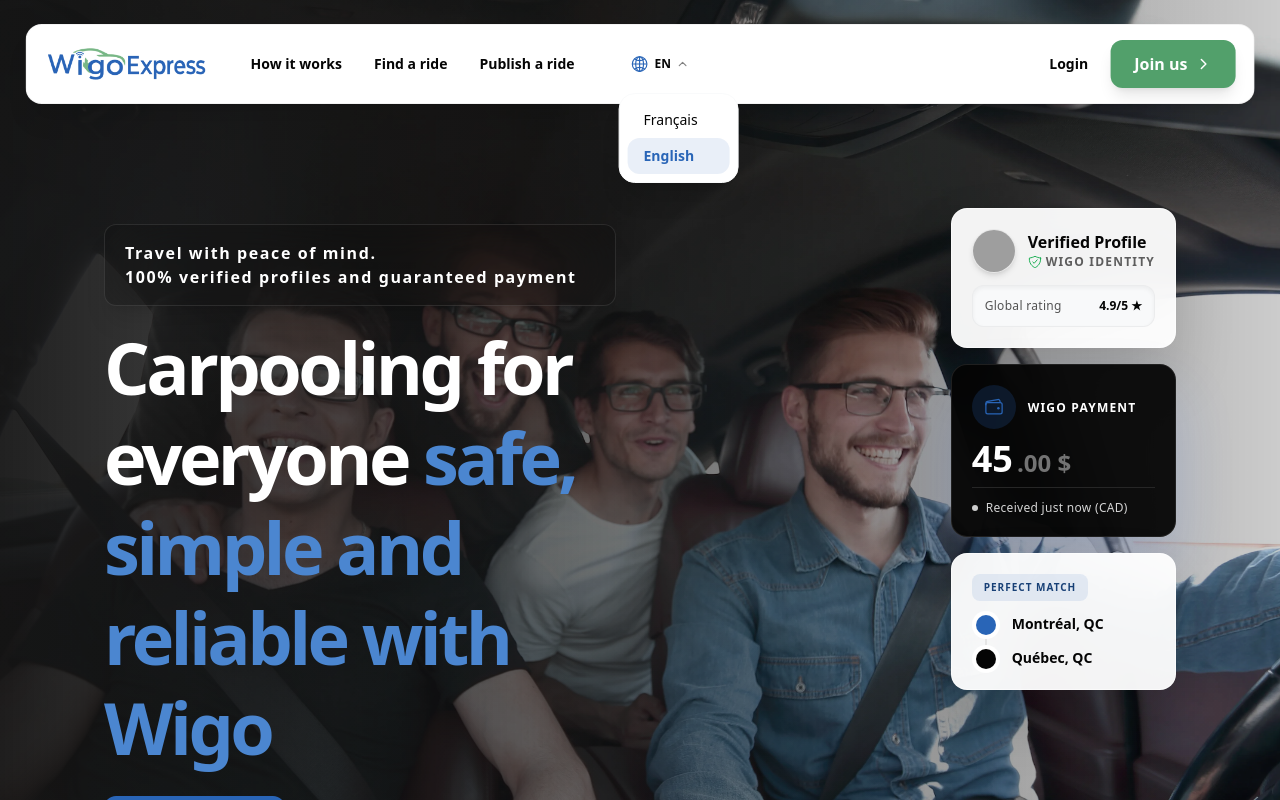
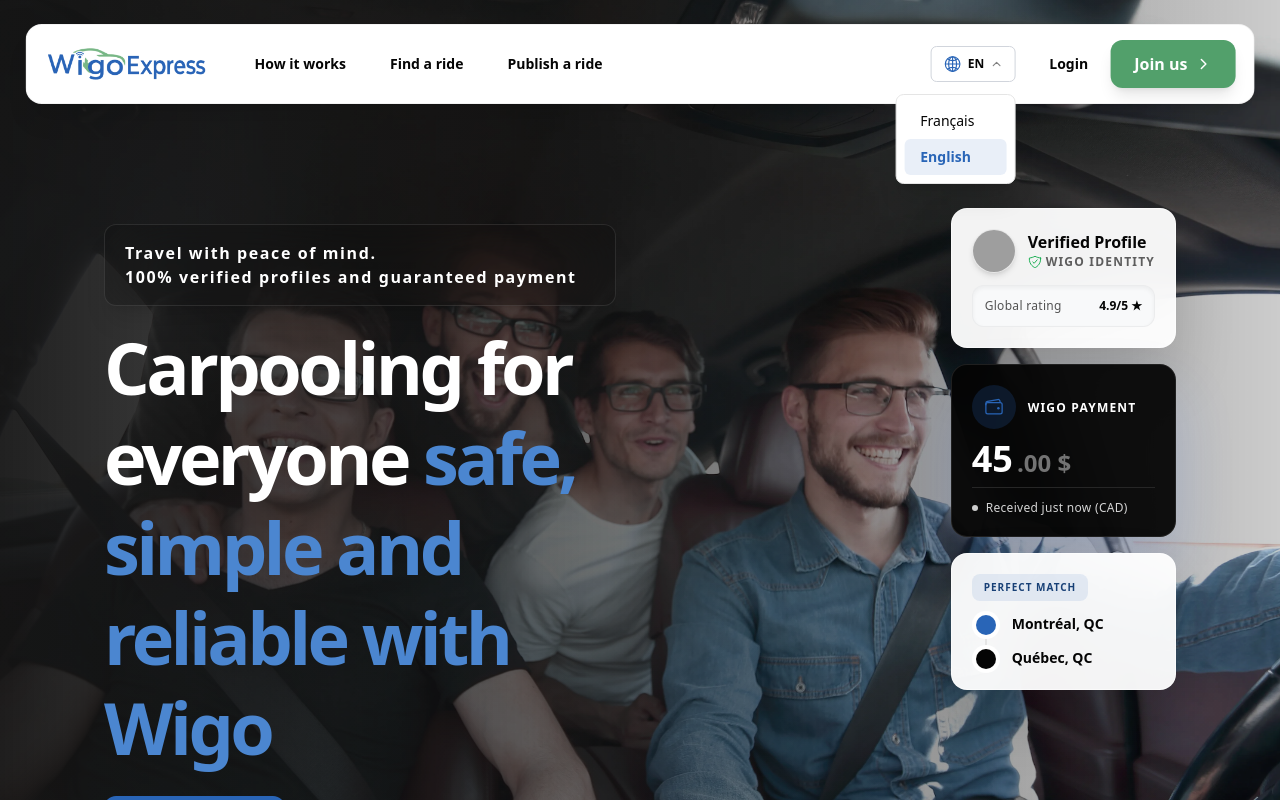
Before and after one commit to artsiders/wigo-express, a Next.js app: page /en in a window 1280 px wide. Both pictures are taken after a click on the button "EN". Shown: the top 800 px of the page. Built offline with nearby package versions, Linux system fonts and the light colour scheme; no server answers; grey boxes are pictures that could not be loaded.

Commit message:
Refactor Navbar and remove unused animation code from HeroSection for improved styling and performance
- Updated Navbar styles for better spacing and hover effects.
- Removed floating UI cards animation code from HeroSection to streamline functionality.

```diff
--- a/components/Navbar.tsx
+++ b/components/Navbar.tsx
@@ -126,33 +126,36 @@ export default function Navbar() {
             </Link>
 
             {/* DESKTOP NAV */}
-            <div className="hidden lg:flex gap-1 xl:gap-2 items-center text-sm font-bold text-dark-800">
+            <div className="hidden lg:flex gap-2 xl:gap-3 items-center text-sm font-bold text-dark-800">
               <Link
                 href="/#comment-ca-marche"
-                className="hover:text-primary text-dark font-bold transition-all px-3 py-2 rounded-xl hover:bg-primary/5"
+                className="hover:text-primary text-dark font-bold transition-all px-4 py-2 rounded-xl hover:border-primary/50 hover:bg-primary/5 bg-white/50"
               >
                 {t("howItWorks")}
               </Link>
               <Link
                 href="/search?searchOpen=true"
-                className="hover:text-primary text-dark font-bold transition-all px-3 py-2 rounded-xl hover:bg-primary/5"
+                className="hover:text-primary text-dark font-bold transition-all px-4 py-2 rounded-xl hover:border-primary/50 hover:bg-primary/5 bg-white/50"
               >
                 {tCommon("searchRide")}
               </Link>
               <Link
                 href="/offer"
-                className="hover:text-primary text-dark font-bold transition-all px-3 py-2 rounded-xl hover:bg-primary/5"
+                className="hover:text-primary text-dark font-bold transition-all px-4 py-2 rounded-xl hover:border-primary/50 hover:bg-primary/5 bg-white/50"
               >
                 {tCommon("offerRide")}
               </Link>
             </div>
+          </div>
 
+          {/* RIGHT SECTION (Auth/Profile + Burger) */}
+          <div className="flex items-center h-full gap-2 md:gap-3">
             {/* LANGUE */}
             <div className="relative hidden lg:block" ref={dropdownRef}>
               <button
                 onClick={() => setLangOpen(!langOpen)}
                 disabled={isPending}
-                className="flex items-center gap-1.5 px-3 py-2 rounded-xl hover:bg-primary/5 text-dark text-xs font-bold uppercase transition-all disabled:opacity-50"
+                className="flex items-center gap-1.5 px-3 py-2 rounded-md border border-gray-300 hover:border-primary/50 hover:bg-primary/5 text-dark text-xs font-bold uppercase transition-all disabled:opacity-50 bg-white/50"
               >
                 <IoGlobeOutline size={18} className="text-primary" />
                 <span>{locale}</span>
@@ -161,12 +164,12 @@ export default function Navbar() {
                 />
               </button>
               {langOpen && (
-                <div className="absolute left-0 mt-3 min-w-[120px] bg-white border border-gray-50 rounded-2xl shadow-xl p-2 z-50">
+                <div className="absolute right-0 mt-3 min-w-[120px] bg-white border border-neutral-200 rounded-lg shadow-xl p-2 z-50">
                   {["fr", "en"].map((l) => (
                     <button
                       key={l}
                       onClick={() => changeLanguage(l)}
-                      className={`w-full text-left px-4 py-2 text-sm rounded-xl transition-colors ${locale === l ? "bg-primary/10 text-primary font-bold" : "hover:bg-gray-50"}`}
+                      className={`w-full text-left px-4 py-2 text-sm rounded-md transition-colors ${locale === l ? "bg-primary/10 text-primary font-bold" : "hover:bg-gray-50"}`}
                     >
                       {l === "fr" ? "Français" : "English"}
                     </button>
@@ -174,17 +177,14 @@ export default function Navbar() {
                 </div>
               )}
             </div>
-          </div>
 
-          {/* RIGHT SECTION (Auth/Profile + Burger) */}
-          <div className="flex items-center h-full gap-2 md:gap-3">
             {status === "loading" ? (
               <div className="w-10 h-10 rounded-full bg-gray-100 animate-pulse hidden sm:block mx-2"></div>
             ) : status === "authenticated" && session.user ? (
               <div className="relative hidden lg:block" ref={userMenuRef}>
                 <button
                   onClick={() => setUserMenuOpen(!userMenuOpen)}
-                  className="flex items-center gap-2 bg-transparent p-1 px-3 rounded-2xl hover:bg-primary/5 font-semibold text-sm transition-all"
+                  className="flex items-center gap-2 bg-gray-100 py-1.5 pl-2 pr-3 rounded-lg hover:border-primary/50 hover:bg-primary/20 font-semibold text-sm transition-all"
                 >
                   <div className="w-9 h-9 md:w-10 md:h-10 rounded-full bg-primary text-white flex items-center justify-center overflow-hidden shadow-sm">
                     {session.user.image ? (
@@ -211,11 +211,11 @@ export default function Navbar() {
                 </button>
 
                 {userMenuOpen && (
-                  <div className="absolute right-0 mt-3 w-48 bg-white border border-gray-50 rounded-2xl shadow-xl p-2 flex flex-col z-50">
+                  <div className="absolute right-0 mt-3 w-48 bg-white border border-neutral-200 rounded-lg shadow-xl p-2 flex flex-col z-50">
                     <Link
                       href="/my-trajets"
                       onClick={() => setUserMenuOpen(false)}
-                      className="flex items-center gap-3 px-4 py-3 text-sm font-bold text-dark hover:bg-gray-50 rounded-xl transition-colors"
+                      className="flex items-center gap-3 px-4 py-3 text-sm font-bold text-dark hover:bg-gray-50 rounded-md transition-colors"
                     >
                       <IoListOutline size={18} className="text-primary" />
                       Mes trajets
@@ -223,7 +223,7 @@ export default function Navbar() {
                     <div className="h-px bg-gray-100 my-1 mx-2"></div>
                     <button
                       onClick={() => signOut()}
-                      className="flex items-center gap-3 px-4 py-3 text-sm font-bold text-red-500 hover:bg-red-50 rounded-xl transition-colors text-left"
+                      className="flex items-center gap-3 px-4 py-3 text-sm font-bold text-red-500 hover:bg-red-50 rounded-md transition-colors text-left"
                     >
                       <IoLogOutOutline size={18} />
                       Déconnexion
@@ -235,7 +235,7 @@ export default function Navbar() {
               <div className="hidden lg:flex items-center gap-1.5 px-1.5">
                 <Link
                   href="/login"
-                  className="text-dark font-bold text-sm px-4 py-2 rounded-xl hover:bg-primary/5 transition-all"
+                  className="text-dark font-bold text-sm px-4 py-2 rounded-lg hover:border-primary/50 hover:bg-primary/5 transition-all"
                 >
                   {tCommon("login")}
                 </Link>
@@ -278,7 +278,7 @@ export default function Navbar() {
           <p className="text-center text-xs font-bold uppercase tracking-widest text-gray-400 mb-4">
             {t("chooseLanguage")}
           </p>
-          <div className="flex p-1 bg-gray-100 rounded-2xl border border-gray-200">
+          <div className="flex p-1 bg-gray-100 rounded-2xl border border-gray-300">
             {["fr", "en"].map((l) => (
               <button
                 key={l}
--- a/components/home/HeroSection.tsx
+++ b/components/home/HeroSection.tsx
@@ -57,26 +57,6 @@ export default function HeroSection() {
             scrub: 1,
           },
         });
-      });
-
-      // 2.5. Floating UI Cards Entrance Timeline
-      gsap.utils.toArray(".floating-card").forEach((card: any, index) => {
-        const yOffset = index === 0 ? 80 : index === 1 ? -60 : 40;
-        const xOffset = index === 0 ? -40 : index === 1 ? 40 : -20;
-
-        tl.fromTo(
-          card,
-          { opacity: 0, y: yOffset, x: xOffset, scale: 0.8 },
-          {
-            opacity: 1,
-            y: 0,
-            x: 0,
-            scale: 1,
-            duration: 1,
-            ease: "back.out(1.2)",
-          },
-          index === 0 ? "-=0.5" : "-=0.8",
-        );
       });
     },
     { scope: container },
```
